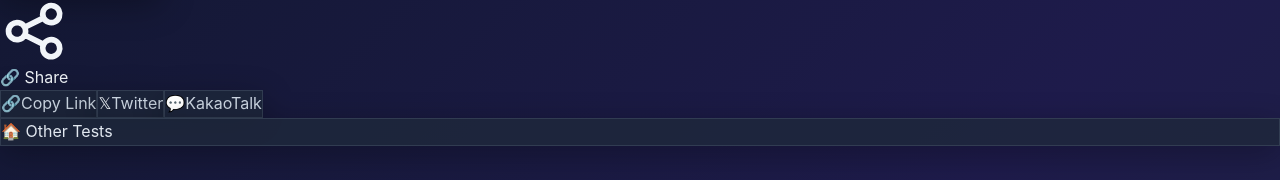
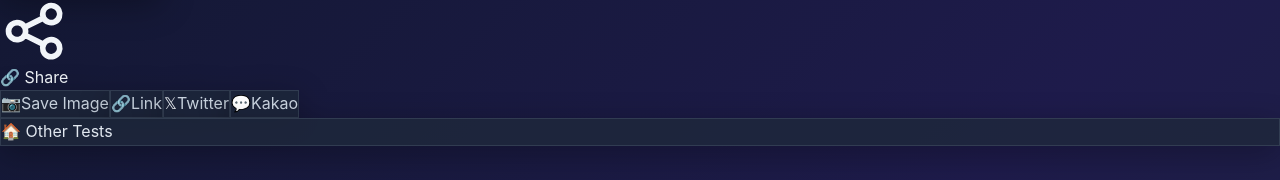
Before and after one commit to N00BWORLD/check-me-today, a Next.js app: page /result in a window 1280 px wide. Shown: the part 499-679 px from the top of the page. Built offline with nearby package versions, Linux system fonts and the light colour scheme; no server answers; the database is empty; a web font is replaced by a local one.

Commit message:
feat: 결과 이미지 다운로드 기능 추가
- html2canvas 라이브러리 추가
-  이미지 저장 버튼 추가
- 결과 카드를 PNG 이미지로 다운로드
- 고해상도(2x) 캡처 지원
- 다국어 지원 (한/영/중/일)

```diff
--- a/package.json
+++ b/package.json
@@ -12,6 +12,7 @@
     "clsx": "^2.1.1",
     "firebase": "^12.6.0",
     "framer-motion": "^12.23.25",
+    "html2canvas": "^1.4.1",
     "next": "16.0.7",
     "react": "19.2.0",
     "react-dom": "19.2.0",
--- a/src/components/ResultCard.tsx
+++ b/src/components/ResultCard.tsx
@@ -4,7 +4,8 @@ import Link from "next/link";
 import { PersonalityType, TraitType, traitNames, maxScores } from "@/data/questions";
 import { useLanguage, uiTexts } from "@/context/LanguageContext";
 import { useLike, useTestStats } from "@/hooks/useTestStats";
-import { useState, useEffect, useRef } from "react";
+import { useState, useEffect, useRef, useCallback } from "react";
+import html2canvas from "html2canvas";
 
 interface ResultCardProps {
     type: PersonalityType;
@@ -99,6 +100,33 @@ export default function ResultCard({ type, traitScores }: ResultCardProps) {
     const handleKakaoShare = () => {
         handleCopyLink();
     };
+
+    // 이미지로 저장
+    const [isSaving, setIsSaving] = useState(false);
+    const handleSaveImage = useCallback(async () => {
+        if (!cardRef.current || isSaving) return;
+
+        setIsSaving(true);
+        try {
+            // 카드를 캡처
+            const canvas = await html2canvas(cardRef.current, {
+                scale: 2, // 고해상도
+                backgroundColor: null,
+                useCORS: true,
+                logging: false,
+            });
+
+            // 이미지로 변환 및 다운로드
+            const link = document.createElement('a');
+            link.download = `check-me-today-${type.toLowerCase()}-result.png`;
+            link.href = canvas.toDataURL('image/png');
+            link.click();
+        } catch (err) {
+            console.error('이미지 저장 실패:', err);
+        } finally {
+            setIsSaving(false);
+        }
+    }, [isSaving, type]);
 
     // 네이티브 공유 (모바일)
     const handleNativeShare = async () => {
@@ -294,7 +322,19 @@ export default function ResultCard({ type, traitScores }: ResultCardProps) {
                 </button>
 
                 {/* 공유 옵션 그리드 */}
-                <div className="grid grid-cols-3 gap-2">
+                <div className="grid grid-cols-4 gap-2">
+                    {/* 이미지 저장 */}
+                    <button
+                        onClick={handleSaveImage}
+                        disabled={isSaving}
+                        className="flex flex-col items-center justify-center gap-1.5 py-3 px-2 glass dark:bg-slate-800/80 rounded-xl hover:bg-white/80 dark:hover:bg-slate-700 transition-colors active:scale-[0.98] disabled:opacity-50"
+                    >
+                        <span className="text-xl">{isSaving ? '⏳' : '📷'}</span>
+                        <span className="text-[10px] font-medium text-slate-600 dark:text-slate-300">
+                            {lang === 'ko' ? '이미지 저장' : lang === 'zh' ? '保存图片' : lang === 'ja' ? '画像保存' : 'Save Image'}
+                        </span>
+                    </button>
+
                     {/* 링크 복사 */}
                     <button
                         onClick={handleCopyLink}
@@ -302,7 +342,7 @@ export default function ResultCard({ type, traitScores }: ResultCardProps) {
                     >
                         <span className="text-xl">🔗</span>
                         <span className="text-[10px] font-medium text-slate-600 dark:text-slate-300">
-                            {lang === 'ko' ? '링크 복사' : lang === 'zh' ? '复制链接' : lang === 'ja' ? 'リンクコピー' : 'Copy Link'}
+                            {lang === 'ko' ? '링크 복사' : lang === 'zh' ? '复制链接' : lang === 'ja' ? 'リンク' : 'Link'}
                         </span>
                     </button>
 
@@ -324,7 +364,7 @@ export default function ResultCard({ type, traitScores }: ResultCardProps) {
                     >
                         <span className="text-xl">💬</span>
                         <span className="text-[10px] font-medium text-slate-600 dark:text-slate-300">
-                            {lang === 'ko' ? '카카오톡' : 'KakaoTalk'}
+                            {lang === 'ko' ? '카톡' : 'Kakao'}
                         </span>
                     </button>
                 </div>
```
Also changed, not shown: 1 other file (tests, documents, lock files or other folders).
